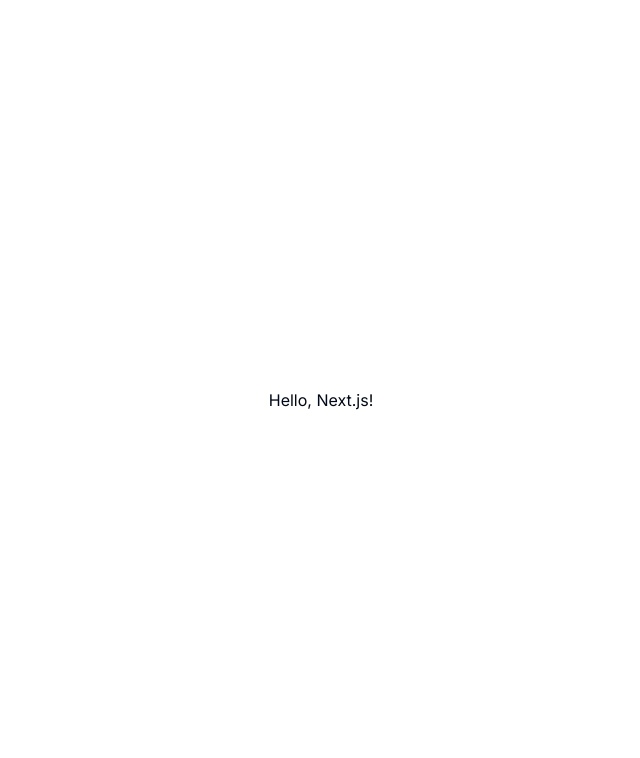
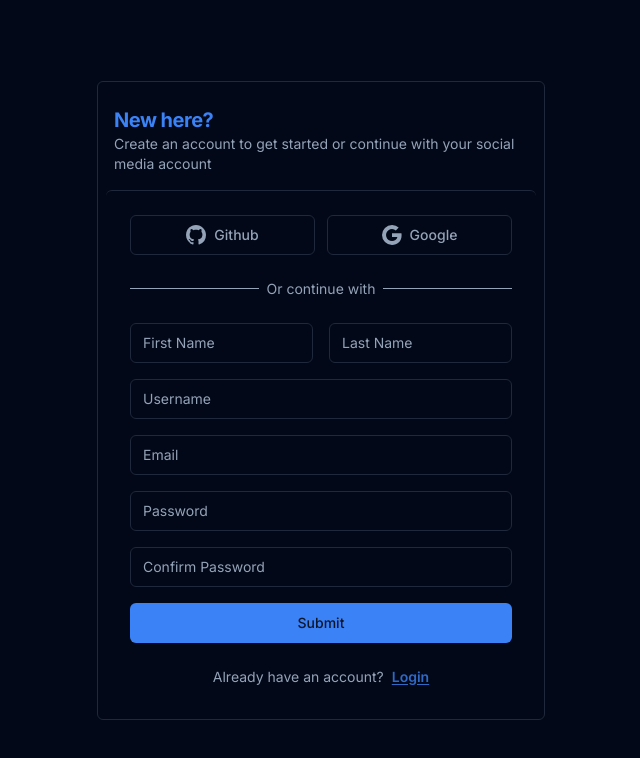
Before and after one commit to ryan-dxb/chat-app-mern-final, a Next.js app in the folder frontend/: page /register in a window 1280 px wide. Shown: the top 758 px of the page, without its empty margins (319-959 px from the left). Built offline with nearby package versions, Linux system fonts and the light colour scheme.

Commit message:
Added Register Page

```diff
--- a/frontend/src/app/(auth)/register/page.tsx
+++ b/frontend/src/app/(auth)/register/page.tsx
@@ -1,5 +1,7 @@
-import React from 'react';
-import { NextPage } from 'next'
+import React from "react";
+import { NextPage } from "next";
+import AuthFormLayout from "@/components/auth/common/AuthFormLayout";
+import RegisterForm from "./registerForm";
 
 interface RegisterPageProps {
   // Add your prop types here
@@ -7,10 +9,19 @@
 
 const RegisterPage: NextPage<RegisterPageProps> = () => {
   return (
-    <div>
-      <h1>Hello, Next.js!</h1>
+    <AuthFormLayout
+      title="New here?"
+      subtitle="Create an account to get started or continue with your social media account"
+      footerText="Already have an account?"
+      footerLink="/login"
+      footerLinkText="Login"
+      social
+    >
+      <div className="my-6">
+        <RegisterForm />
+      </div>
       {/* Add your page content here */}
-    </div>
+    </AuthFormLayout>
   );
 };
 
--- /dev/null
+++ b/frontend/src/app/(auth)/register/registerForm.tsx
@@ -0,0 +1,143 @@
+"use client";
+import { Form } from "@/components/ui/form";
+import React, { FC } from "react";
+import { useForm } from "react-hook-form";
+import { zodResolver } from "@hookform/resolvers/zod";
+import * as z from "zod";
+import Link from "next/link";
+import { Button } from "@/components/ui/button";
+import AuthInputField from "@/components/auth/common/AuthInputField";
+import { Checkbox } from "@/components/ui/checkbox";
+
+interface RegisterFormProps {
+  // Add your prop types here
+}
+
+const RegisterFormSchema = z
+  .object({
+    firstName: z
+      .string()
+      .min(2, "First name must be at least 2 characters long"),
+    lastName: z.string().min(2, "Last name must be at least 2 characters long"),
+    username: z.string().min(2, "Username must be at least 2 characters long"),
+    email: z.string().email("Invalid email address"),
+    password: z.string().min(6, "Password must be at least 6 characters long"),
+    passwordConfirmation: z.string().min(6, "Please confirm your password"),
+  })
+  .superRefine(({ password, passwordConfirmation }, ctx) => {
+    if (password !== passwordConfirmation) {
+      ctx.addIssue({
+        code: z.ZodIssueCode.custom,
+        message: "Passwords do not match",
+        path: ["passwordConfirmation"],
+      });
+    }
+  });
+
+const RegisterForm: FC<RegisterFormProps> = () => {
+  const form = useForm<z.infer<typeof RegisterFormSchema>>({
+    resolver: zodResolver(RegisterFormSchema),
+    mode: "onBlur",
+    reValidateMode: "onBlur",
+    defaultValues: {
+      firstName: "",
+      lastName: "",
+      username: "",
+      email: "",
+      password: "",
+      passwordConfirmation: "",
+    },
+  });
+
+  // 2. Define a submit handler.
+  async function onSubmit(values: z.infer<typeof RegisterFormSchema>) {
+    const { email, password } = values;
+
+    // try {
+    //   const response = await signIn({ email, password }).unwrap();
+
+    //   if (response) {
+    //     toast({
+    //       title: "Success",
+    //       description: response?.message + " !! Redirecting to home page...",
+    //       className: "bg-green-500",
+    //     });
+    //   }
+    // } catch (error: any) {
+    //   console.log("error", error);
+
+    //   toast({
+    //     title: "Error",
+    //     description: error?.message,
+    //     variant: "destructive",
+    //   });
+    // }
+  }
+
+  return (
+    <Form {...form}>
+      <form onSubmit={form.handleSubmit(onSubmit)}>
+        <div className="space-y-4">
+          <div className="flex flex-row space-x-4">
+            <AuthInputField
+              control={form.control}
+              name="firstName"
+              placeholder="First Name"
+            />
+            <AuthInputField
+              control={form.control}
+              name="lastName"
+              placeholder="Last Name"
+            />
+          </div>
+          <AuthInputField
+            control={form.control}
+            name="username"
+            placeholder="Username"
+          />
+          <AuthInputField
+            control={form.control}
+            name="email"
+            placeholder="Email"
+          />
+          <AuthInputField
+            control={form.control}
+            name="password"
+            placeholder="Password"
+          />
+          <AuthInputField
+            control={form.control}
+            name="passwordConfirmation"
+            placeholder="Confirm Password"
+          />
+          {/* <div className="flex flex-row items-center space-x-4">
+              <Image
+                src={avatarChanged ? avatar : "/avatar_placeholder.png"}
+                width={50}
+                height={50}
+                className="object-cover w-16 h-16 col-span-1 rounded-full"
+                alt="Avatar"
+              />
+              <Label htmlFor="picture" className="col-span-1">
+                <div className="flex items-center h-10 px-6 py-2 transition-all duration-200 border rounded-md cursor-pointer text-muted-foreground/50 hover:border-primary hover:text-muted-foreground/80">
+                  Upload
+                </div>
+              </Label>
+              <Input
+                id="picture"
+                type="file"
+                className="hidden col-span-3"
+                onChange={handleAvatarChange}
+              />
+            </div> */}
+
+          <Button type="submit" className="w-full">
+            Submit
+          </Button>
+        </div>
+      </form>
+    </Form>
+  );
+};
+
+export default RegisterForm;
--- a/frontend/src/app/layout.tsx
+++ b/frontend/src/app/layout.tsx
@@ -21,7 +21,7 @@
         <ThemeProvider
           disableTransitionOnChange
           attribute="class"
-          defaultTheme="system"
+          defaultTheme="dark"
           enableSystem
         >
           {children}
--- a/frontend/src/components/auth/common/AuthFormTitle.tsx
+++ b/frontend/src/components/auth/common/AuthFormTitle.tsx
@@ -14,7 +14,7 @@
       <h1 className="text-xl font-bold tracking-tight text-center text-primary">
         {title}
       </h1>
-      <p className="text-center text-sm text-muted-foreground">{subtitle}</p>
+      <p className="text-sm text-muted-foreground">{subtitle}</p>
     </div>
   );
 };
--- a/frontend/src/components/auth/common/AuthInputField.tsx
+++ b/frontend/src/components/auth/common/AuthInputField.tsx
@@ -25,7 +25,7 @@
             value={value}
             ref={ref}
             placeholder={placeholder}
-            className="h-10 bg-transparent border border-primary/60 hover:bg-primary/10 hover:border-primary/80 transition-colors duration-200"
+            className="h-10 bg-transparent border  hover:bg-primary/10 hover:border-primary/80 transition-colors duration-200"
           />
         </FormControl>
       )}
--- a/frontend/src/components/auth/common/AuthSocialButton.tsx
+++ b/frontend/src/components/auth/common/AuthSocialButton.tsx
@@ -15,7 +15,7 @@
 }) => {
   return (
     <Button
-      className="h-10 w-full bg-transparent border border-primary/60 hover:bg-primary/10 hover:border-primary/80 transition-colors duration-200"
+      className="h-10 w-full bg-transparent border  hover:bg-primary/10 hover:border-primary/80 transition-colors duration-200"
       variant="outline"
       onClick={onClick}
     >
```
